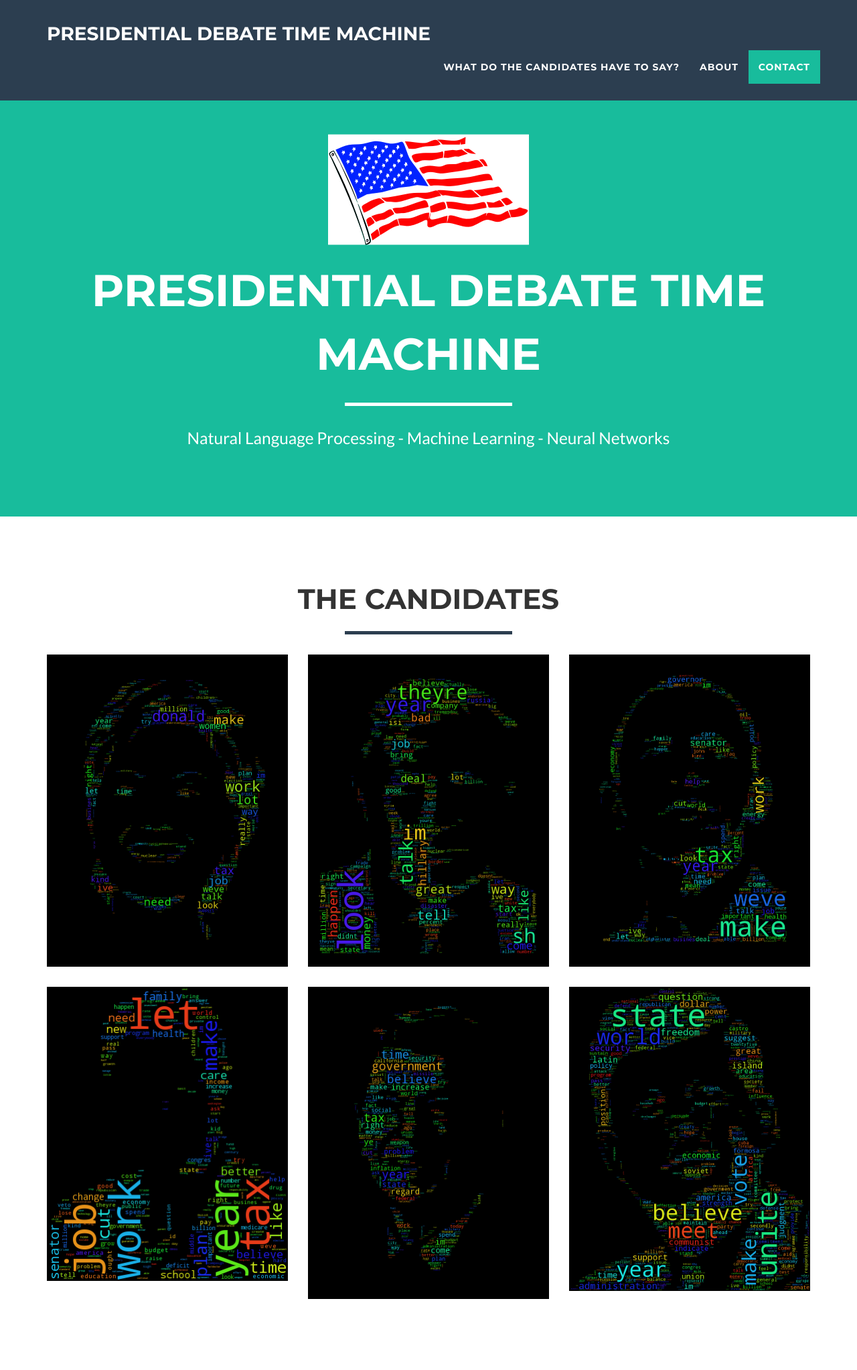
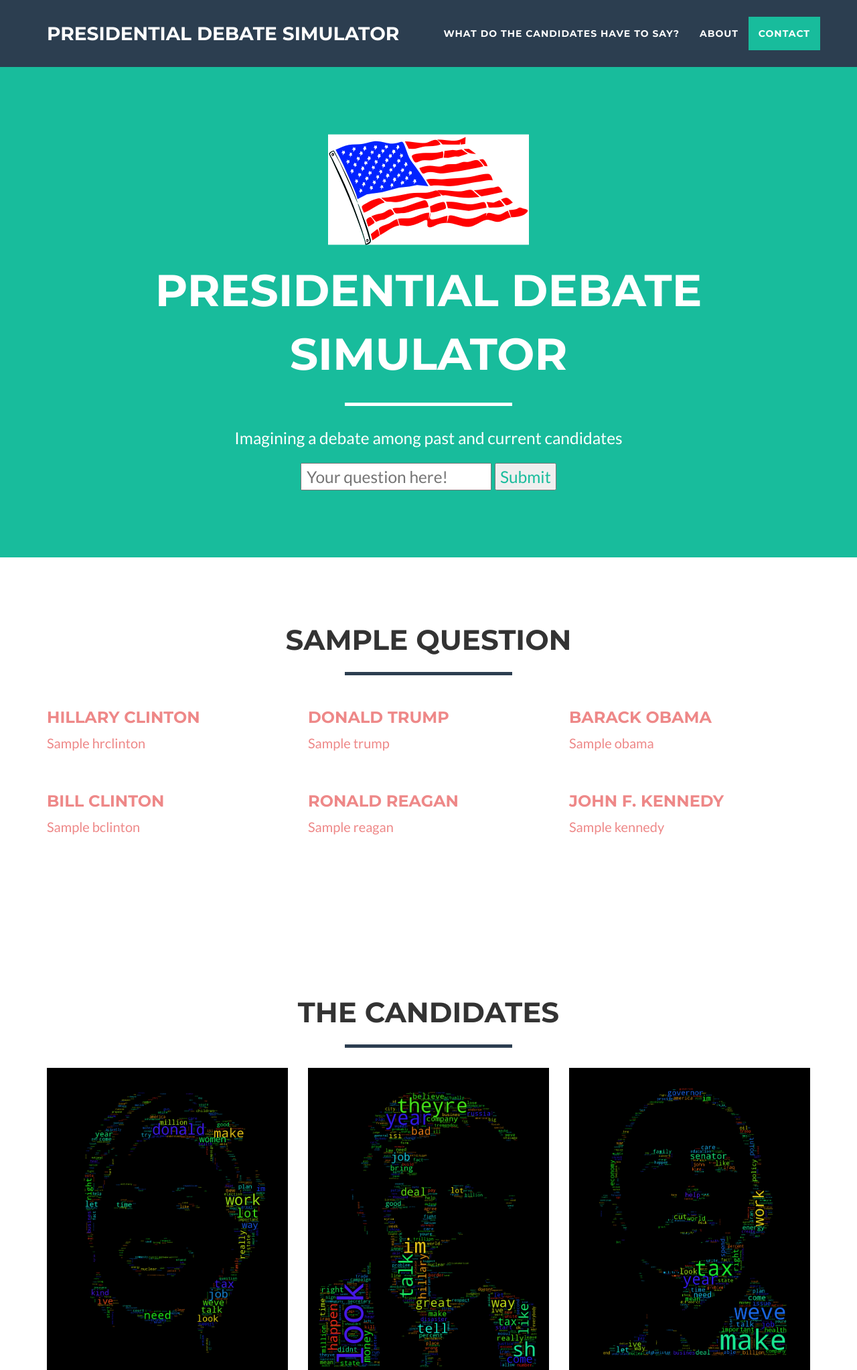
Before and after one commit to neilbezdek/presidential-debate-simulator, a Flask app: template flask_app/templates/index.html in a window 1280 px wide. Shown: the top 2045 px of the page at 67% size. Run offline with Flask 2, Linux system fonts and the light colour scheme; the template is opened without the code that fills it: most values are stand-ins (such as "Sample title", 1, 10 or a date in 2020); some libraries are stand-ins or nearby versions.

Commit message:
app is pretty AND working

```diff
--- a/flask_bootstrap/app.py
+++ b/flask_bootstrap/app.py
@@ -1,10 +1,16 @@
-from flask import Flask, render_template
+from flask import Flask, request, render_template
 app = Flask(__name__)
+from document_similarity import answer_questions
 
 # home page
-@app.route('/')
+@app.route('/', methods = ['POST','GET'])
 def index():
-    return render_template('index.html', title='Hello!')
+    question = request.form.get('question')
+    if not question:
+        return render_template('index.html', question = None)
+    else:
+        answer = answer_questions(question)
+        return render_template('index.html', question = question, obama = ''.join([answer['OBAMA'][:200],'...']), trump = ''.join([answer['TRUMP'][:200],'...']), hrclinton = ''.join([answer['H. R. CLINTON'][:200],'...']), bclinton = ''.join([answer['B. CLINTON'][:200],'...']), kennedy = ''.join([answer['KENNEDY'][:200],'...']), reagan = ''.join([answer['REAGAN'][:200],'...']))
 
 # @app.route('/more/')
 # def more():
--- a/flask_bootstrap/templates/index.html
+++ b/flask_bootstrap/templates/index.html
@@ -41,7 +41,7 @@
                 <button type="button" class="navbar-toggle" data-toggle="collapse" data-target="#bs-example-navbar-collapse-1">
                     <span class="sr-only">Toggle navigation</span> Menu <i class="fa fa-bars"></i>
                 </button>
-                <a class="navbar-brand" href="#page-top">Presidential Debate Time Machine</a>
+                <a class="navbar-brand" href="#page-top">Presidential Debate Simulator</a>
             </div>
 
             <!-- Collect the nav links, forms, and other content for toggling -->
@@ -70,19 +70,112 @@
     <header>
         <div class="container">
             <div class="row">
-                <div class="col-lg-12">
+                <div class="col-med-12">
                     <img class="img-responsive" src="/static/img/usa_flag.png" alt="">
                     <div class="intro-text">
-                        <span class="name">Presidential Debate Time Machine</span>
+                        <span class="name">Presidential Debate Simulator</span>
                         <hr class="star-light">
-                        <span class="skills">Natural Language Processing - Machine Learning - Neural Networks</span>
+                        <span class="skills">Imagining a debate among past and current candidates</span>
+                        <h1></h1>
+                        <form class = "skills" action = '/' method='POST'>
+                          <input type='name' name='question' placeholder=" Your question here!" style="color: #000;" />
+                          <input type='submit' value='Submit' style="color: #18BC9C;" />
+                        </form>
                     </div>
                 </div>
             </div>
         </div>
     </header>
 
-    <!-- Portfolio Grid Section -->
+    <!-- Responses Grid Section -->
+    <section id="portfolio">
+        <div class="container">
+            <div class="row">
+                <div class="col-lg-12 text-center">
+                    <h2> {{ question }}</h2>
+                    <hr class="star-primary">
+                </div>
+            </div>
+            <div class="row">
+                <div class="col-sm-4 portfolio-item">
+                    <a href="#portfolioModal1" class="portfolio-link" data-toggle="modal">
+                        <div class="caption">
+                            <div class="caption-content">
+                                <i class="fa fa-search-plus fa-3x"></i>
+                            </div>
+                        </div>
+                        <h3>Hillary Clinton</h3>
+                        <p> {{ hrclinton }}</p>
+                    </a>
+                </div>
+                <div class="col-sm-4 portfolio-item">
+                    <a href="#portfolioModal2" class="portfolio-link" data-toggle="modal">
+                        <div class="caption">
+                            <div class="caption-content">
+                                <i class="fa fa-search-plus fa-3x"></i>
+                            </div>
+                        </div>
+                        <h3>Donald Trump</h3>
+                        <p> {{ trump }}</p>
+                    </a>
+                </div>
+                <div class="col-sm-4 portfolio-item">
+                    <a href="#portfolioModal3" class="portfolio-link" data-toggle="modal">
+                        <div class="caption">
+                            <div class="caption-content">
+                                <i class="fa fa-search-plus fa-3x"></i>
+                            </div>
+                        </div>
+                        <h3>Barack Obama</h3>
+                        <p> {{obama}}</p>
+                    </a>
+                </div>
+            </div>
+
+            <div class="row">
+                <div class="col-sm-4 portfolio-item">
+                    <a href="#portfolioModal4" class="portfolio-link" data-toggle="modal">
+                        <div class="caption">
+                            <div class="caption-content">
+                                <i class="fa fa-search-plus fa-3x"></i>
+                            </div>
+                        </div>
+                        <h3>Bill Clinton</h3>
+                        <p>{{ bclinton }}</p>
+                    </a>
+                </div>
+                <div class="col-sm-4 portfolio-item">
+                    <a href="#portfolioModal5" class="portfolio-link" data-toggle="modal">
+                        <div class="caption">
+                            <div class="caption-content">
+                                <i class="fa fa-search-plus fa-3x"></i>
+                            </div>
+                        </div>
+                        <h3>Ronald Reagan</h3>
+                        <p>{{ reagan }}</p>
+                    </a>
+                </div>
+                <div class="col-sm-4 portfolio-item">
+                    <a href="#portfolioModal6" class="portfolio-link" data-toggle="modal">
+                        <div class="caption">
+                            <div class="caption-content">
+                                <i class="fa fa-search-plus fa-3x"></i>
+                            </div>
+                        </div>
+                        <h3>John F. Kennedy</h3>
+                        <p>{{ kennedy }}</p>
+                    </a>
+                </div>
+            </div>
+
+
+
+
+        </div>
+    </section>
+
+
+    <!-- Candidatess Grid Section -->
     <section id="portfolio">
         <div class="container">
             <div class="row">
@@ -194,7 +287,7 @@
             <div class="row">
                 <div class="col-lg-12 text-center">
                     <h2>Still Curious?</h2>
-                    <h4>Send a message and we'll generate a response Hillary Clinton's emails</h4>
+                    <h4>Send a message and we'll generate a response from Hillary Clinton's emails</h4>
                     <hr class="star-primary">
                 </div>
             </div>
```
